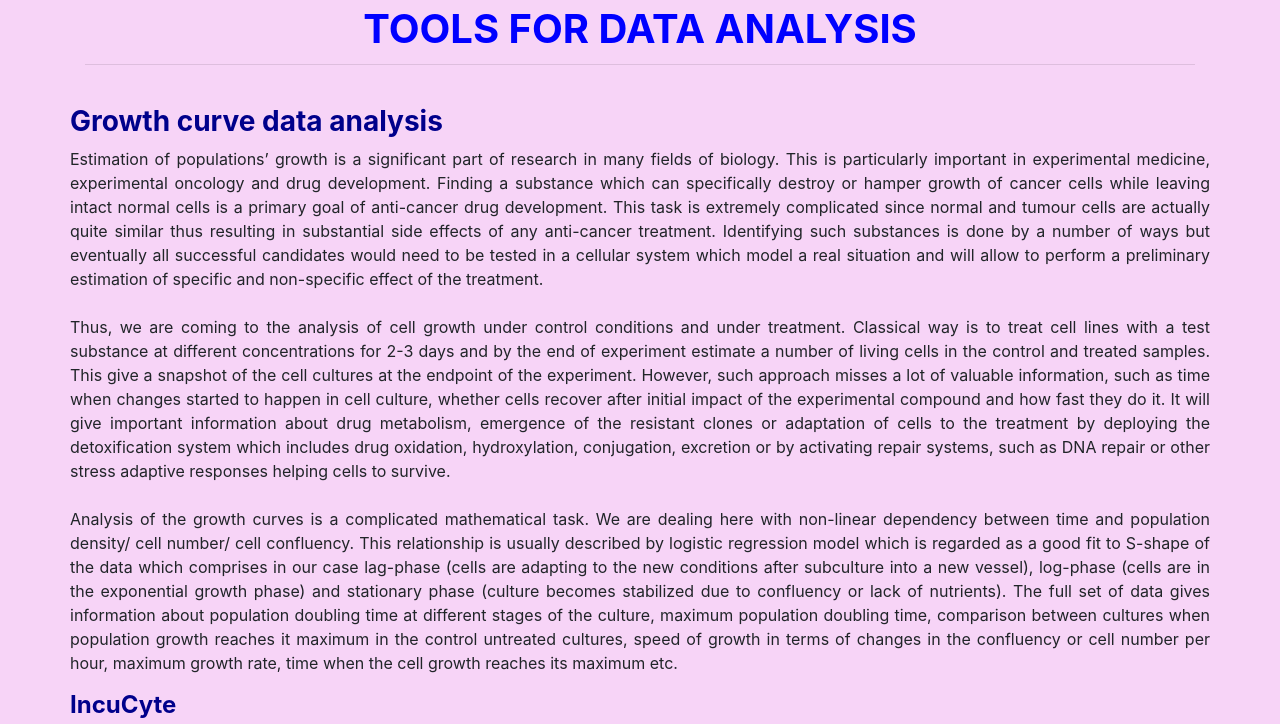
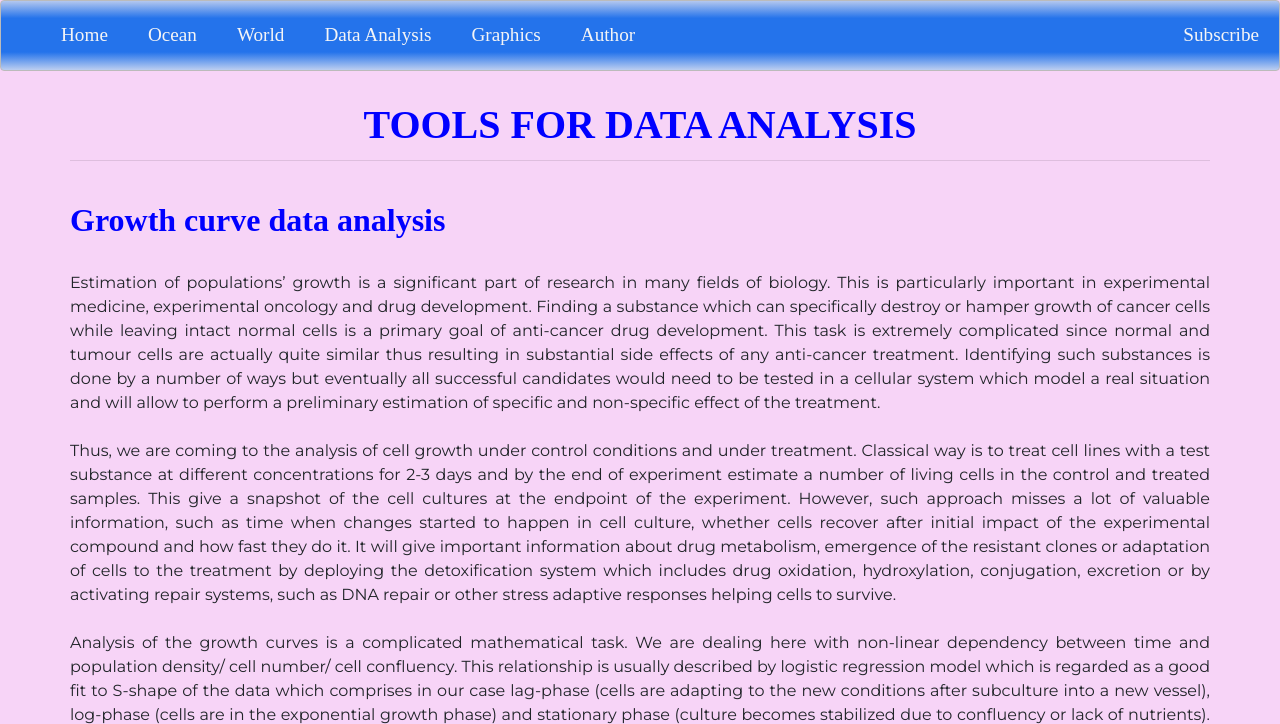
Before and after one commit to vladjnbykov/vladjnbykov.github.io, a plain HTML site: page DATA/data.html in a window 1280 px wide. Shown: the top 724 px of the page. Drawn offline with nearby package versions, Linux system fonts and the light colour scheme; a web font is replaced by a local one.

Commit message:
Add files via upload

```diff
--- a/DATA/data.html
+++ b/DATA/data.html
@@ -9,9 +9,14 @@
 
     	<!-- Google Fonts -->
     	<link href="https://fonts.googleapis.com/css?family=Montserrat" rel="stylesheet">
+    	<link href="https://fonts.googleapis.com/css?family=Aref Ruqaa" rel="stylesheet">
+
 
     	<!-- Bootstrap CSS from a CDN. This way you don't have to include the bootstrap file yourself -->
+
+
     	<link rel="stylesheet" href="https://stackpath.bootstrapcdn.com/bootstrap/4.3.1/css/bootstrap.min.css" integrity="sha384-ggOyR0iXCbMQv3Xipma34MD+dH/1fQ784/j6cY/iJTQUOhcWr7x9JvoRxT2MZw1T" crossorigin="anonymous">
+
 
     	<link rel="stylesheet" type="text/css" href="data_style.css">
 
@@ -19,18 +24,38 @@
 
   <body>
 
+
+
+ 	<nav class="zone blue sticky">
+  		<ul class="main-nav">
+  			<li><a href="..\index.html">Home</a></li>
+  			<li><a href="..\OCEAN\ocean.html">Ocean</a></li>
+  			<li><a href="">World</a></li>
+  			<li><a href="..\DATA\data.html">Data Analysis</a></li>
+  			<li><a href="">Graphics</a></li>
+  			<li><a href="..\AUTHOR\author.html">Author</a></li>
+  			<li class="push"><a href="..\DATA\data.html">Subscribe</a></li>
+  		</ul>
+ 	</nav>
+
+
+
 	<div class="container d-flex align-items-center h-90">
 
-    	<div class="row">
+    		<div class="row">
+    			<headelar css="text-center col-12">
 
-		 <header class="text-center col-12">
+		 	 	<br>
+  				<br>
+  				<br>
+      		 	<br>
 
 				<h1 class="text-uppercase"><strong>Tools for Data Analysis</strong></h1>
 				<hr>
 				<br>
-		 </header>
 
-	<h3 class= "topic"><strong>Growth curve data analysis</strong></h3>
+
+	<h3 class= "text-title"><strong>Growth curve data analysis</strong></h3>
 	<br>
     <p class= "raw-text">
     	Estimation of populations’ growth is a significant part of research in many fields of biology. This is particularly important in experimental medicine, experimental oncology and drug development. Finding a substance which can specifically destroy or hamper growth of cancer cells while leaving intact normal cells is a primary goal of anti-cancer drug development. This task is extremely complicated since normal and tumour cells are actually quite similar thus resulting in substantial side effects of any anti-cancer treatment. Identifying such substances is done by a number of ways but eventually all successful candidates would need to be tested in a cellular system which model a real situation and will allow to perform a preliminary estimation of specific and non-specific effect of the treatment.
@@ -109,7 +134,7 @@
 					<br><strong>IC50</strong>
 				</p>
 		</div>
-
+	</headelar>
   </body>
 
 </html>
--- a/DATA/data_style.css
+++ b/DATA/data_style.css
@@ -1,6 +1,5 @@
-<<<<<<< HEAD
-html,
-body {
+body,
+html {
   width: 100%;
   height: 100%;
   font-family: 'Montserrat', sans-serif;
@@ -8,7 +7,80 @@ body {
   -moz-background-size: cover;
   -o-background-size: cover;
   background-size: cover;
+  background-color: #f7d4f7;
+
+  }
+
+
+/* NAV bar */
+.sticky {
+  position: fixed;
+  top: 0;
+  width: 100%;
+  }
+
+.main-nav {
+  display: flex;
+  list-style: none;
+  font-size: 0.6em;
+  margin: 0;
+  }
+
+.push {
+  margin-left: auto;
+
+  }
+
+@media only screen and (max-width: 900px) {
+  .main-nav {
+    font-size: 0.4em;
+    padding: 0;
+  }
 }
+
+.zone {
+   /* padding:30px 50px;
+    margin:40px 60px; */
+    font-family: "Aref Ruqaa";
+    cursor:pointer;
+    color:#FFF;
+    font-size:2em;
+    border-radius:4px;
+    border:1px solid #bbb;
+    transition: all 0.4s linear;
+  }
+
+
+.blue {
+
+    background: rgba(179,199,239,1);
+    background: -moz-linear-gradient(top, rgba(179,199,239,1) 0%, rgba(36,115,235,1) 25%, rgba(36,115,235,1) 74%, rgba(188,206,240,1) 100%);
+    background: -webkit-gradient(left top, left bottom, color-stop(0%, rgba(179,199,239,1)), color-stop(25%, rgba(36,115,235,1)), color-stop(74%, rgba(36,115,235,1)), color-stop(100%, rgba(188,206,240,1)));
+    background: -webkit-linear-gradient(top, rgba(179,199,239,1) 0%, rgba(36,115,235,1) 25%, rgba(36,115,235,1) 74%, rgba(188,206,240,1) 100%);
+    background: -o-linear-gradient(top, rgba(179,199,239,1) 0%, rgba(36,115,235,1) 25%, rgba(36,115,235,1) 74%, rgba(188,206,240,1) 100%);
+    background: -ms-linear-gradient(top, rgba(179,199,239,1) 0%, rgba(36,115,235,1) 25%, rgba(36,115,235,1) 74%, rgba(188,206,240,1) 100%);
+    background: linear-gradient(to bottom, rgba(179,199,239,1) 0%, rgba(36,115,235,1) 25%, rgba(36,115,235,1) 74%, rgba(188,206,240,1) 100%);
+    filter: progid:DXImageTransform.Microsoft.gradient(startColorstr='#b3c7ef', endColorstr='#bccef0', GradientType=0 );
+  }
+
+
+li {
+  padding: 20px;
+  }
+
+a {
+  color: #f5f5f6;
+
+  }
+
+.zone:hover {
+    -webkit-box-shadow:rgba(0,0,0,0.8) 0px 5px 15px, inset rgba(0,0,0,0.15) 0px -10px 20px;
+    -moz-box-shadow:rgba(0,0,0,0.8) 0px 5px 15px, inset rgba(0,0,0,0.15) 0px -10px 20px;
+    -o-box-shadow:rgba(0,0,0,0.8) 0px 5px 15px, inset rgba(0,0,0,0.15) 0px -10px 20px;
+    box-shadow:rgba(0,0,0,0.8) 0px 5px 15px, inset rgba(0,0,0,0.15) 0px -10px 20px;
+
+  }
+
 
 .container {
 
@@ -32,7 +104,15 @@ img {
 }
 
 
+.text-title {
+  font-family: "Aref Ruqaa";
+  font-size: 2rem;
+  text-align: left;
+  color: blue;
+
+}
 .text-uppercase {
+  font-family: "Aref Ruqaa";
   text-align: center;
   position: relative;
   top: 5px;
@@ -50,72 +130,3 @@ img {
 .raw-text {
   text-align: justify;
 }
-
-body {
-    background-color: #f7d4f7;
-    margin-top: 0px;
-
-  }
-
-
-=======
-html,
-body {
-  width: 100%;
-  height: 100%;
-  font-family: 'Montserrat', sans-serif;
-  -webkit-background-size: cover;
-  -moz-background-size: cover;
-  -o-background-size: cover;
-  background-size: cover;
-}
-
-.container {
-
-  display: flex;
-	justify-content: center;
-}
-
-.img-container {
-    max-width: 1500px;
-    display: flex;
-}
-
-img {
-    align-self: baseline;
-
-}
-
-.img-wrap {
-    margin: 0 0 0 10px;
-    text-align: justify;
-}
-
-
-.text-uppercase {
-  text-align: center;
-  position: relative;
-  top: 5px;
-  color: blue;
-}
-
-.topic {
-  text-align: left;
-  color: darkblue;
-}
-.buffer {
-  height: 3rem;
-}
-
-.raw-text {
-  text-align: justify;
-}
-
-body {
-    background-color: #f7d4f7;
-    margin-top: 0px;
-
-  }
-
-
->>>>>>> 8147f9982c6d6b51d6c4f829cb46abcf1987d7a9
```
